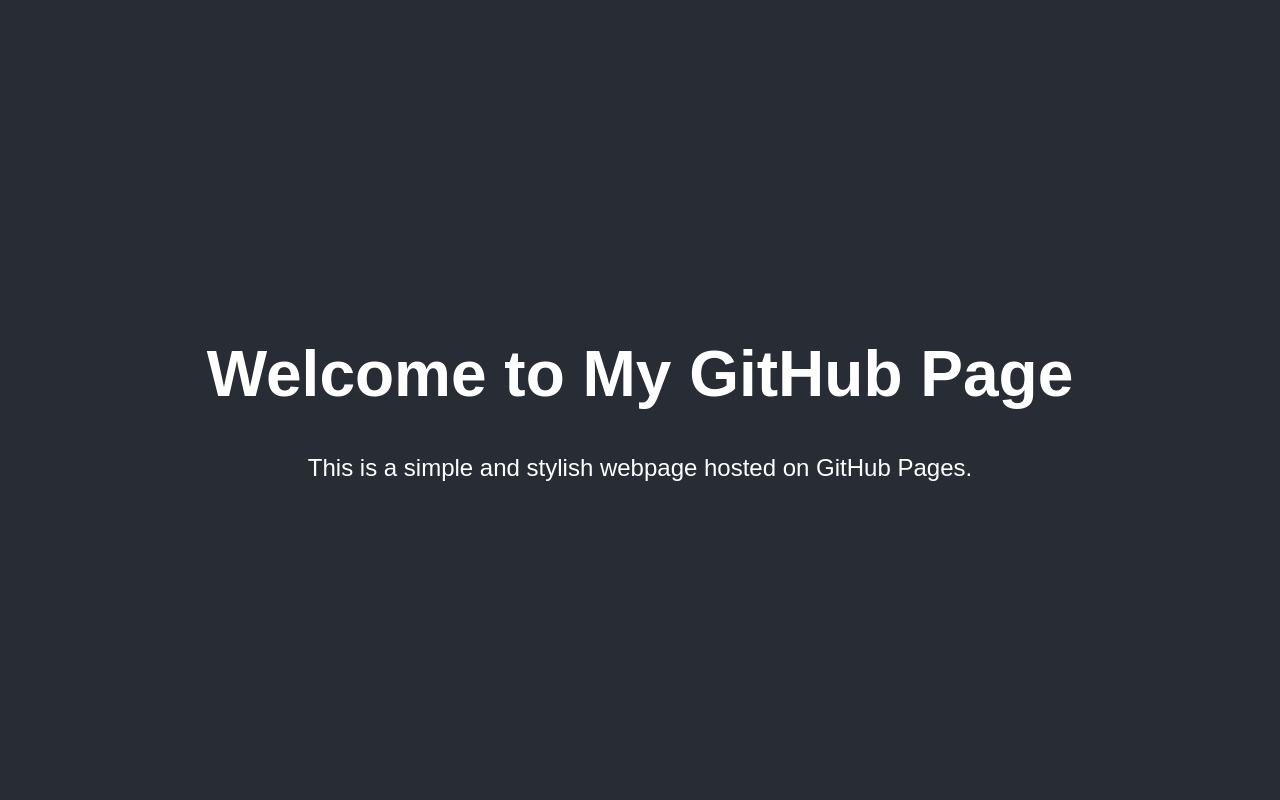
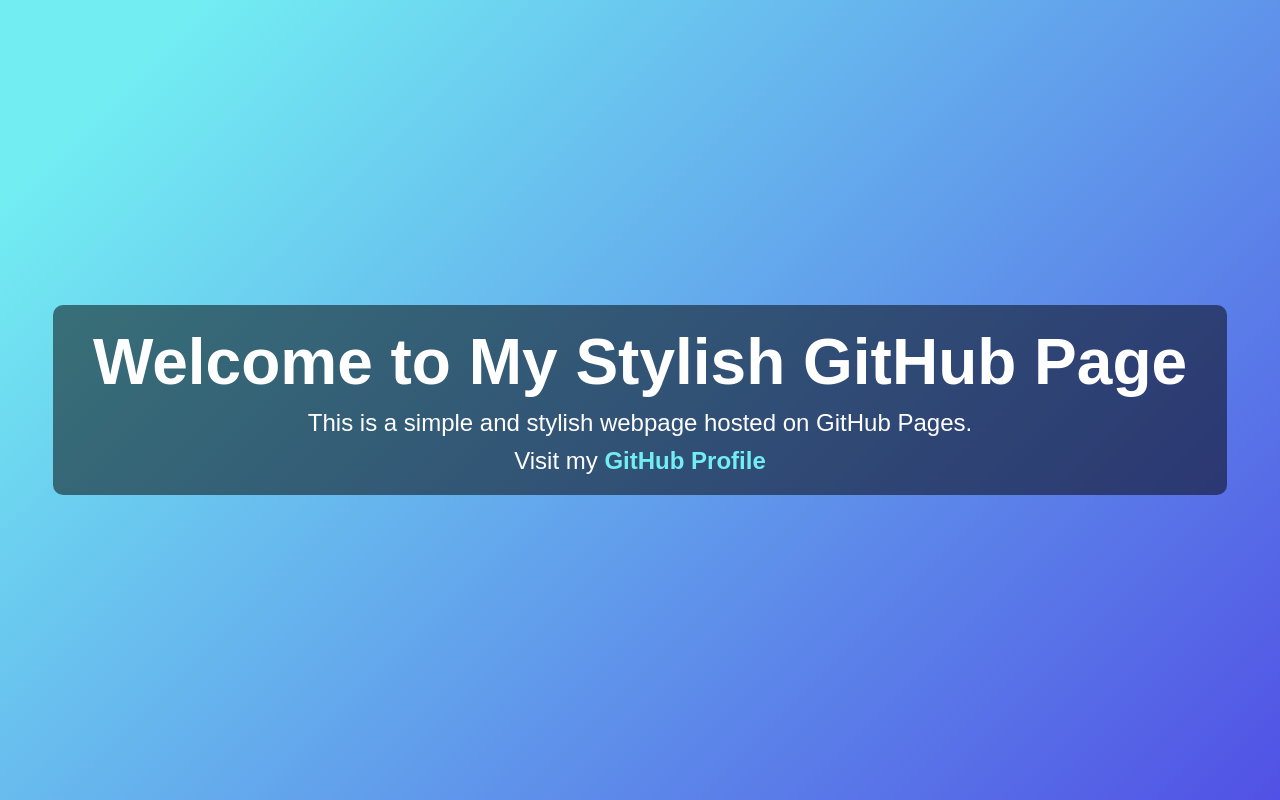
Before and after one commit to RRRRRRON/huga, a plain HTML site: page index.html in a window 1280 px wide. Drawn offline with Linux system fonts and the light colour scheme.

Commit message:
Update index.html

```diff
--- a/index.html
+++ b/index.html
@@ -3,31 +3,49 @@
 <head>
   <meta charset="UTF-8">
   <meta name="viewport" content="width=device-width, initial-scale=1.0">
-  <title>My GitHub Page</title>
+  <title>My Stylish GitHub Page</title>
   <style>
     body {
-      font-family: Arial, sans-serif;
+      font-family: 'Arial', sans-serif;
+      margin: 0;
+      padding: 0;
+      background: linear-gradient(135deg, #72EDF2 10%, #5151E5 100%);
+      color: white;
       display: flex;
       justify-content: center;
       align-items: center;
       height: 100vh;
-      margin: 0;
-      background-color: #282c34;
-      color: white;
       text-align: center;
     }
     h1 {
       font-size: 4rem;
+      margin: 0;
     }
     p {
       font-size: 1.5rem;
+      margin: 10px 0 0;
+    }
+    .container {
+      background: rgba(0, 0, 0, 0.5);
+      padding: 20px 40px;
+      border-radius: 10px;
+    }
+    a {
+      color: #72EDF2;
+      text-decoration: none;
+      font-weight: bold;
+      transition: color 0.3s;
+    }
+    a:hover {
+      color: #5151E5;
     }
   </style>
 </head>
 <body>
-  <div>
-    <h1>Welcome to My GitHub Page</h1>
+  <div class="container">
+    <h1>Welcome to My Stylish GitHub Page</h1>
     <p>This is a simple and stylish webpage hosted on GitHub Pages.</p>
+    <p>Visit my <a href="https://github.com/username">GitHub Profile</a></p>
   </div>
 </body>
 </html>
```
